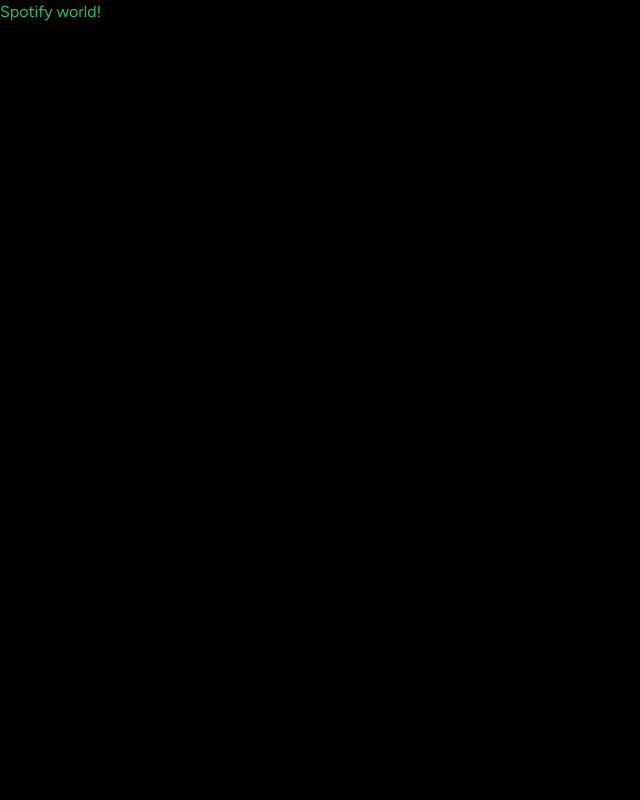
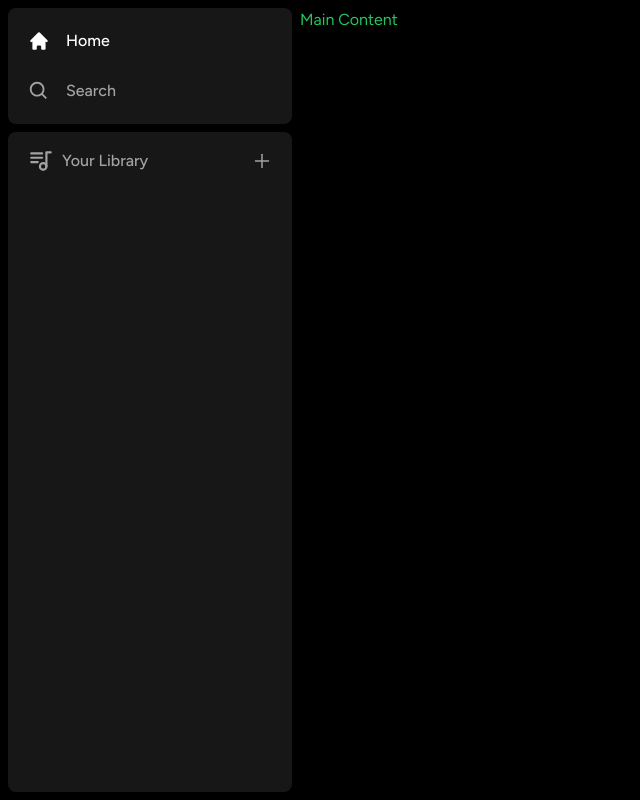
Before and after one commit to DraganSub/spotify-clone, a Next.js app in the folder spotify-clone/: page / in a window 1280 px wide. Shown: the whole page, without its empty margins (0-640 px from the left). Built offline with nearby package versions, Linux system fonts and the light colour scheme.

Commit message:
add sidebar with library components

```diff
--- a/spotify-clone/app/(site)/page.tsx
+++ b/spotify-clone/app/(site)/page.tsx
@@ -2,6 +2,6 @@
 
 export default function Home() {
   return (
-    <div className="text-green-500">Spotify world!</div>
+    <div className="text-green-500">Main Content</div>
   )
 }
--- a/spotify-clone/app/layout.tsx
+++ b/spotify-clone/app/layout.tsx
@@ -1,6 +1,7 @@
 import type { Metadata } from "next";
 import { Figtree } from "next/font/google";
 import "./globals.css";
+import Sidebar from "@/components/Sidebar";
 
 const figtree = Figtree({ subsets: ["latin"] });
 
@@ -16,7 +17,11 @@
 }>) {
   return (
     <html lang="en">
-      <body className={figtree.className}>{children}</body>
-    </html>
+      <body className={figtree.className}>
+        <Sidebar>
+          {children}
+        </Sidebar>
+      </body>
+    </html >
   );
 }
--- /dev/null
+++ b/spotify-clone/components/Box.tsx
@@ -0,0 +1,25 @@
+import { twMerge } from "tailwind-merge";
+
+interface BoxProps {
+  children: React.ReactNode;
+  className?: string;
+}
+
+const Box: React.FC<BoxProps> = ({
+  children,
+  className
+}) => {
+  return (
+    <div className={twMerge(`
+    bg-neutral-900
+    rounded-lg
+    h-fit
+    w-full
+    `,
+      className)}>
+      {children}
+    </div>
+  )
+}
+
+export default Box;
--- /dev/null
+++ b/spotify-clone/components/Library.tsx
@@ -0,0 +1,32 @@
+"use client"
+
+import { AiOutlinePlus } from "react-icons/ai";
+import { TbPlaylist } from "react-icons/tb";
+
+const Library = () => {
+  const onClick = () => {
+    // handle upload later
+  }
+  return (
+    <div className="flex flex-col">
+      <div className="flex items-center justify-between px-5 py-4">
+        <div className="inline-flex items-center gap-x-2">
+          <TbPlaylist size={26} className="text-neutral-400" />
+          <p className="text-neutral-400 font-medium text-md">Your Library</p>
+        </div>
+
+        <AiOutlinePlus
+          onClick={onClick}
+          size={20}
+          className="
+          text-neutral-400
+          cursor-pointer
+          hover:text-white
+          transition"
+        />
+      </div>
+    </div>
+  )
+}
+
+export default Library;
--- /dev/null
+++ b/spotify-clone/components/Sidebar.tsx
@@ -0,0 +1,61 @@
+"use client"
+
+import { usePathname } from "next/navigation";
+import { ReactNode, useMemo } from "react";
+import { BiSearch } from "react-icons/bi";
+import { HiHome } from "react-icons/hi";
+import Box from "./Box";
+import SidebarItem from "./SidebarItem";
+import Library from "./Library";
+
+interface SidebarProps {
+  children: ReactNode
+}
+
+const Sidebar: React.FC<SidebarProps> = ({
+  children
+}) => {
+  const pathname = usePathname();
+
+  const routes = useMemo(() => [
+    {
+      icon: HiHome,
+      label: "Home",
+      active: pathname !== "/search",
+      href: "/"
+    },
+    {
+      icon: BiSearch,
+      label: "Search",
+      active: pathname === "/search",
+      href: "/search"
+    }
+  ], [pathname])
+
+  return (
+    <div className="flex h-full">
+      <div className="hidden md:flex flex-col gap-y-2 bg-black h-full w-[300px] p-2">
+
+        <Box>
+          <div className="flex flex-col gap-y-4 px-5 py-4">
+            {routes.map((item) => (
+              <SidebarItem
+                key={item.label}
+                {...item}
+              />
+            ))}
+          </div>
+        </Box>
+
+        <Box className="overflow-y-auto h-full">
+          <Library />
+        </Box>
+      </div>
+      <main className="h-full flex-1 overflow-y-auto py-2">
+        {children}
+      </main>
+    </div>
+  )
+}
+
+export default Sidebar;
--- /dev/null
+++ b/spotify-clone/components/SidebarItem.tsx
@@ -0,0 +1,42 @@
+import Link from "next/link";
+import { IconType } from "react-icons";
+import { twMerge } from "tailwind-merge";
+
+interface SidebarItemProps {
+  icon: IconType;
+  label: string;
+  active?: boolean;
+  href: string;
+}
+
+const SidebarItem: React.FC<SidebarItemProps> = (
+  {
+    href,
+    icon: Icon,
+    label,
+    active
+  }
+) => {
+  return (
+    <Link className={twMerge(`
+    flex
+    flex-row
+    h-auto
+    items-center
+    w-full
+    gap-x-4
+    text-md
+    font-medium
+    cursor-pointer
+    hover:text-white
+    transition
+    text-neutral-400
+    py-1`,
+      active && "text-white")} href={href}>
+      <Icon size={26} />
+      <p className="truncate w-full">{label}</p>
+    </Link>
+  )
+}
+
+export default SidebarItem;
```
Also changed, not shown: spotify-clone/package.json (+6 -4 lines), 1 other file (tests, documents, lock files or other folders).
